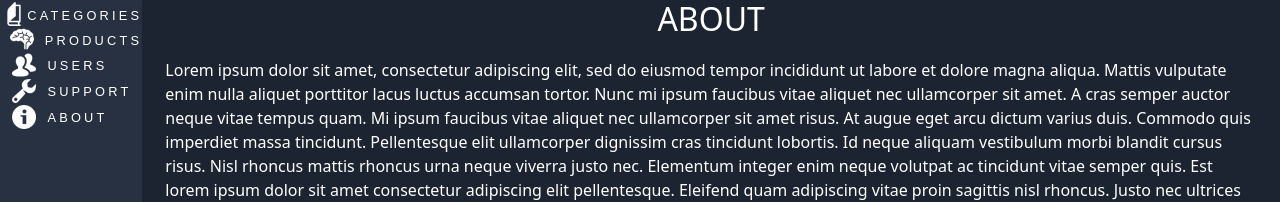
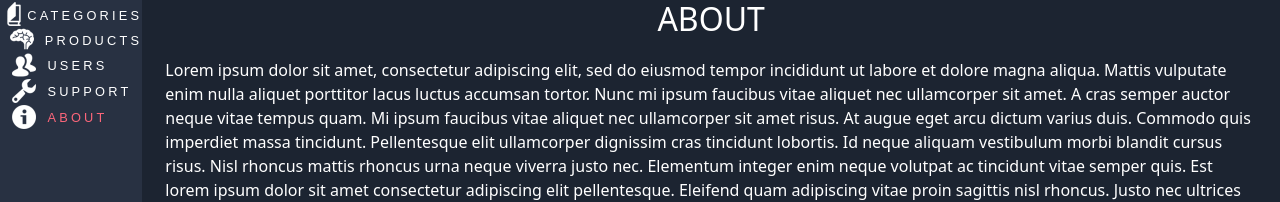
Before and after one commit to valnurray/lpr_front, a React (Create React App) app: page /about in a window 1280 px wide. Shown: the part 100-302 px from the top of the page. Built offline with nearby package versions, Linux system fonts and the light colour scheme.

Commit message:
add some features

```diff
--- a/src/Components/BasicPages/Navbar/Navbar.js
+++ b/src/Components/BasicPages/Navbar/Navbar.js
@@ -23,28 +23,28 @@ const Navbar = () => {
             <div className={styles.imageholder}>
                 <img src={products} alt="icon"/>
             </div>
-            <NavLink to="/products">PRODUCTS</NavLink>
+            <NavLink to="/products" className = { navData => navData.isActive ? styles.active : styles.navlinkholder }>PRODUCTS</NavLink>
         </div>
 
         <div className={styles.navlinkholder}>
             <div className={styles.imageholder}>
                 <img src={users} alt="icon"/>
             </div>
-            <NavLink to="/users">USERS</NavLink>
+            <NavLink to="/users" className = { navData => navData.isActive ? styles.active : styles.navlinkholder }>USERS</NavLink>
         </div>
 
         <div className={styles.navlinkholder}>
             <div className={styles.imageholder}>
                 <img src={support} alt="icon"/>
             </div>
-            <NavLink to="/support">SUPPORT</NavLink>
+            <NavLink to="/support" className = { navData => navData.isActive ? styles.active : styles.navlinkholder }>SUPPORT</NavLink>
         </div>
 
         <div className={styles.navlinkholder}>
             <div className={styles.imageholder}>
                 <img src={about} alt="icon"/>
             </div>
-            <NavLink to="/about">ABOUT</NavLink>
+            <NavLink to="/about" className = { navData => navData.isActive ? styles.active : styles.navlinkholder }>ABOUT</NavLink>
         </div>
 
         {/*<NavLink className={styles.navlink} to="/category">*/}
--- a/src/Components/BasicPages/Navbar/Navbar.module.css
+++ b/src/Components/BasicPages/Navbar/Navbar.module.css
@@ -25,6 +25,10 @@
     margin-top: 5%;
 }
 
+.navlinkholder a:hover {
+    color: #FB667A;
+}
+
 .navlinkholder a.active {
-    color: gold;
+    color: #FB667A;
 }
```
